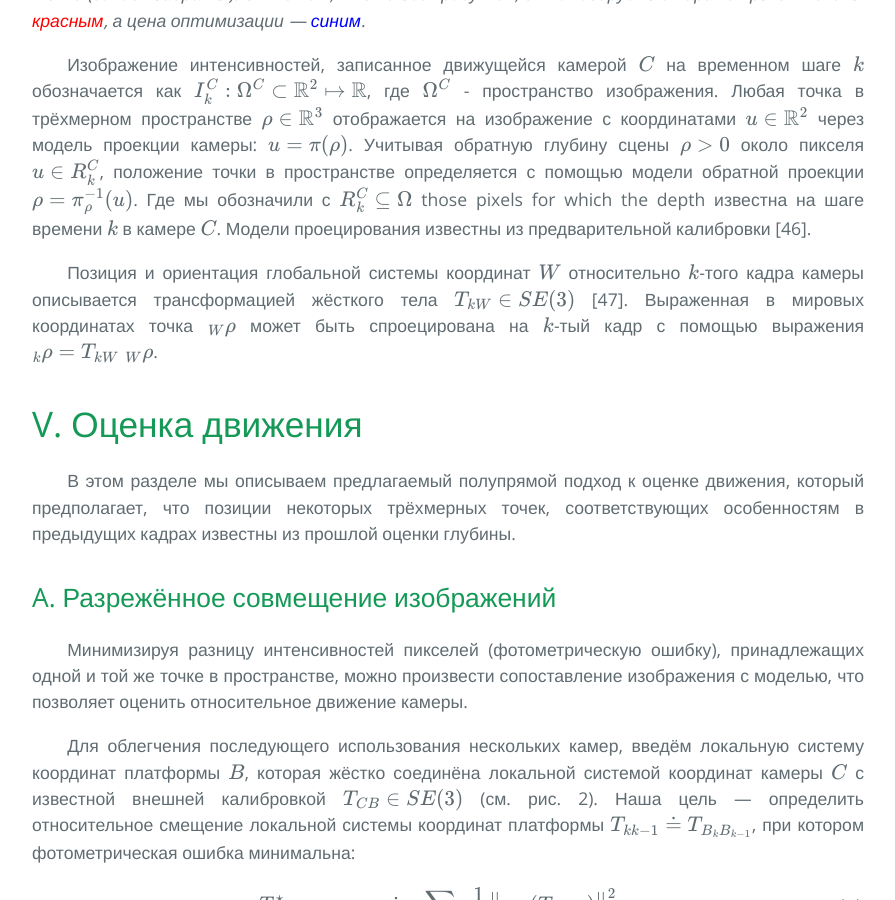
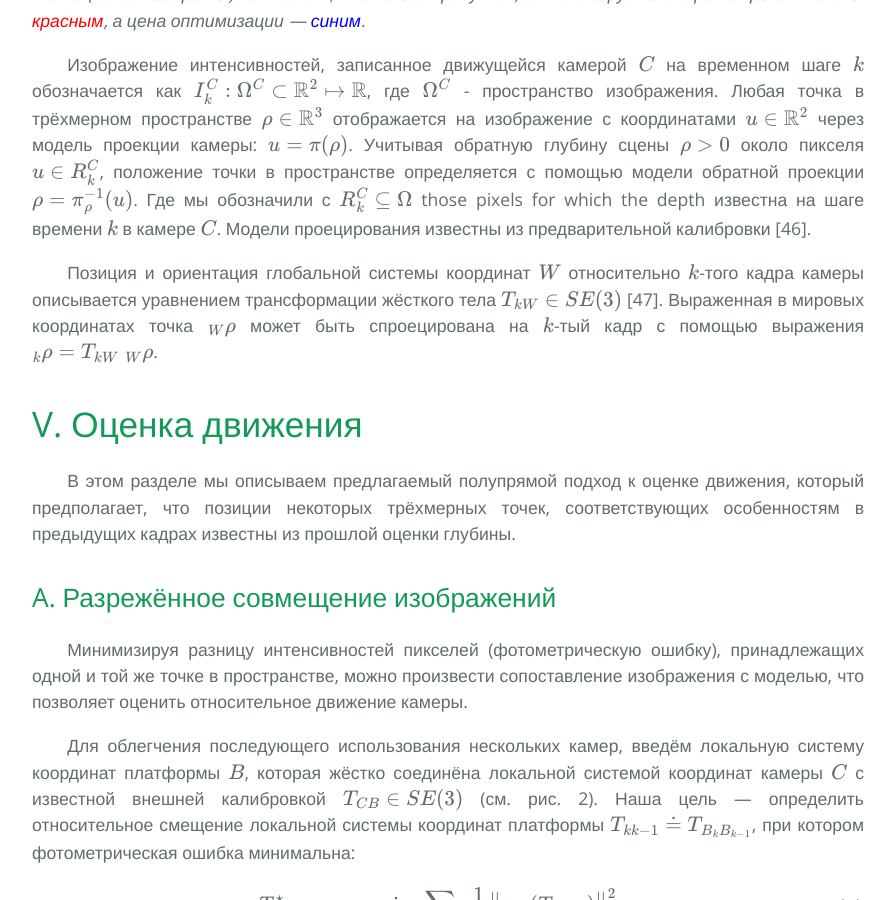
Before and after one commit to i-v-s/slam, a Jekyll site: the page built from svo2.md, in a window 1280 px wide and 900 px high, scrolled down 7829 px. Shown: the whole window, without its empty margins (192-1087 px from the left). Built offline with Jekyll 4.4.1, drawn with Linux system fonts in a browser that asks for light colours; our own code applies the rules of GitHub Pages for plain Markdown files; formulas are drawn with MathJax 3.

Commit message:
Updated svo2.md

```diff
--- a/svo2.md
+++ b/svo2.md
@@ -305,7 +305,7 @@ $$ R_{k}^{C} \subseteq \Omega $$ those pixels for which the depth известн
 $$k$$ в камере $$C$$. Модели проецирования известны из предварительной калибровки [46].
 
 Позиция и ориентация глобальной системы координат $$W$$
-относительно $$k$$-того кадра камеры описывается трансформацией
+относительно $$k$$-того кадра камеры описывается уравнением трансформации
 жёсткого тела $$T_{kW} \in SE(3)$$ [47]. Выраженная в мировых координатах точка $$_{W}\rho$$
 может быть спроецирована на $$k$$-тый кадр
 с помощью выражения $$ _{k} \rho = T_{kW} \;  _{W} \rho $$.
```
